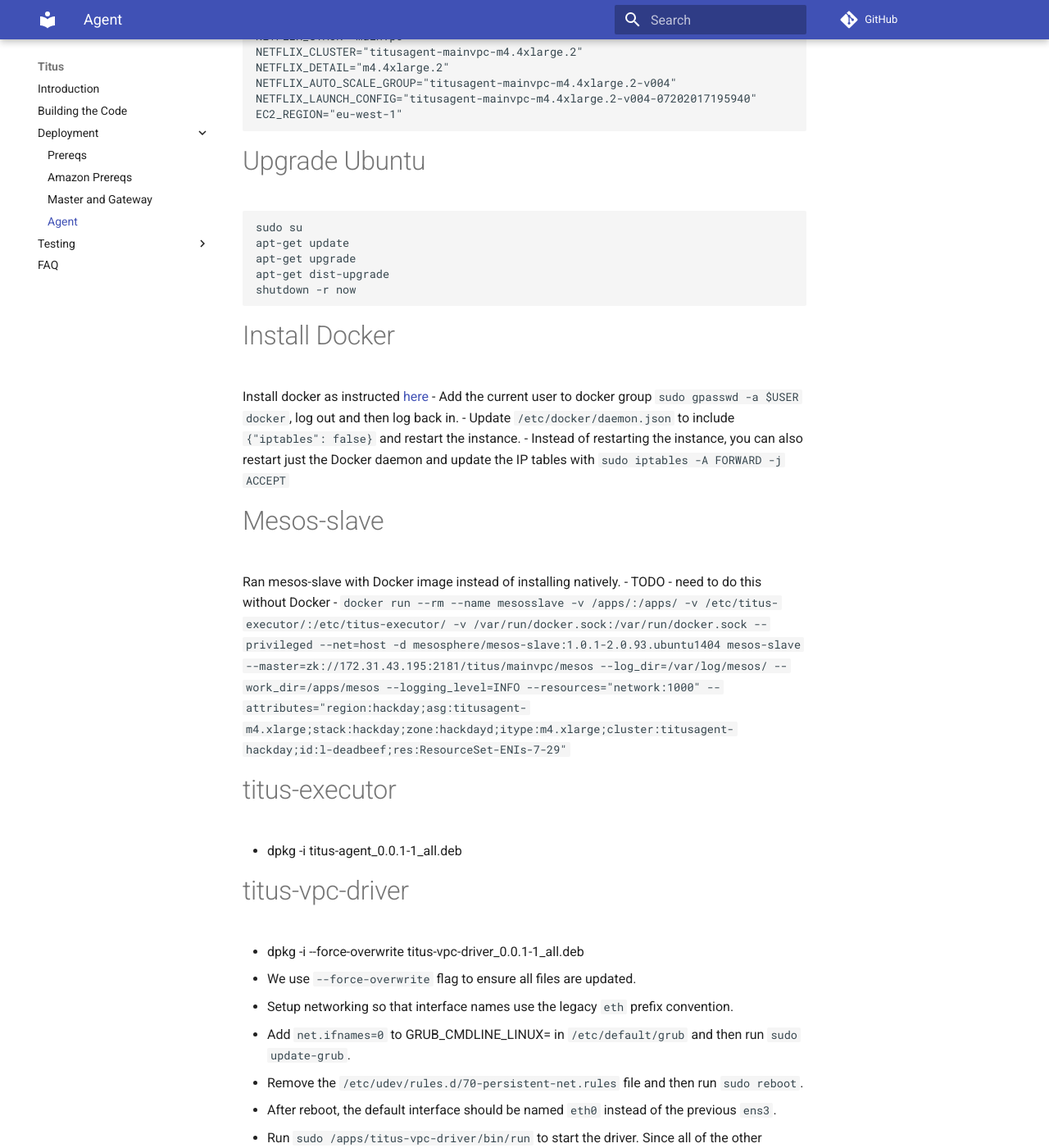
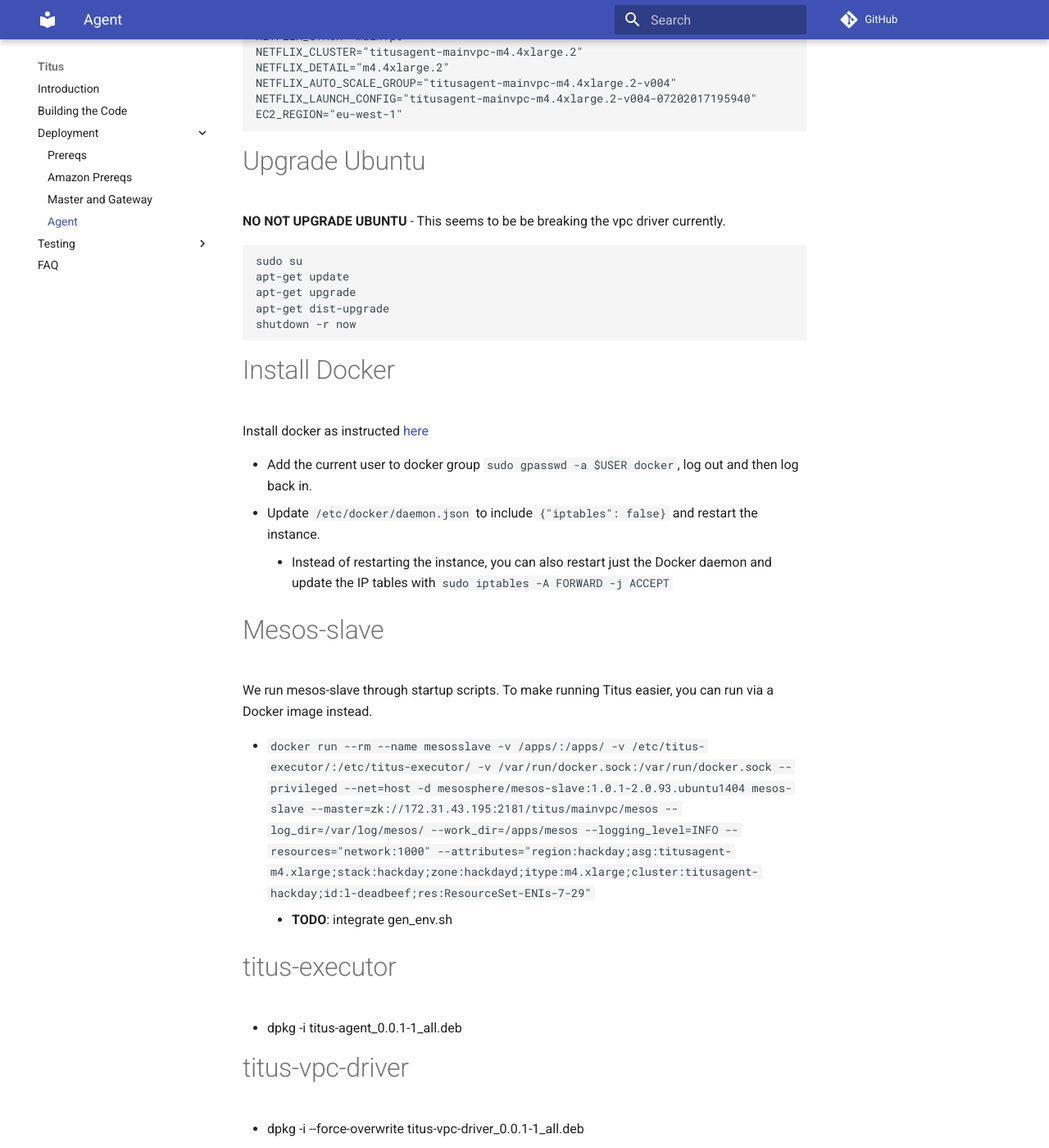
Before and after one commit to Netflix/titus, an MkDocs documentation site: the page built from docs/docs/install/agent.md, in a window 1280 px wide and 1400 px high, scrolled down 359 px. Shown: the whole window at 82% size. Built offline with MkDocs 1.6.1 and Material for MkDocs 9.7.7, drawn with Linux system fonts in a browser that asks for light colours; comment, search, counter and statistics services are not loaded; old or Windows-style settings are respelled for this version of MkDocs.

Commit message:
add warning on upgrade and fix bullets

````diff
--- a/docs/docs/install/agent.md
+++ b/docs/docs/install/agent.md
@@ -16,6 +16,7 @@
 ```
 
 # Upgrade Ubuntu
+**NO NOT UPGRADE UBUNTU** - This seems to be be breaking the vpc driver currently.
 ```
 sudo su
 apt-get update
@@ -26,28 +27,30 @@
 
 # Install Docker
 Install docker as instructed [here](https://docs.docker.com/engine/installation/linux/docker-ce/ubuntu/#install-using-the-repository)
-- Add the current user to docker group `sudo gpasswd -a $USER docker`, log out and then log back in.
-- Update `/etc/docker/daemon.json` to include `{"iptables": false}` and restart the instance.
-  - Instead of restarting the instance, you can also restart just the Docker daemon and update the IP tables with `sudo iptables -A FORWARD -j ACCEPT`
+
+* Add the current user to docker group `sudo gpasswd -a $USER docker`, log out and then log back in.
+* Update `/etc/docker/daemon.json` to include `{"iptables": false}` and restart the instance.
+    * Instead of restarting the instance, you can also restart just the Docker daemon and update the IP tables with `sudo iptables -A FORWARD -j ACCEPT`
 
 # Mesos-slave
-Ran mesos-slave with Docker image instead of installing natively.
-- TODO - need to do this without Docker
-- `docker run --rm --name mesosslave -v /apps/:/apps/ -v /etc/titus-executor/:/etc/titus-executor/ -v /var/run/docker.sock:/var/run/docker.sock --privileged --net=host -d mesosphere/mesos-slave:1.0.1-2.0.93.ubuntu1404 mesos-slave --master=zk://172.31.43.195:2181/titus/mainvpc/mesos --log_dir=/var/log/mesos/ --work_dir=/apps/mesos --logging_level=INFO --resources="network:1000" --attributes="region:hackday;asg:titusagent-m4.xlarge;stack:hackday;zone:hackdayd;itype:m4.xlarge;cluster:titusagent-hackday;id:l-deadbeef;res:ResourceSet-ENIs-7-29"`
+We run mesos-slave through startup scripts. To make running Titus easier, you can run via a Docker image instead.
+
+* `docker run --rm --name mesosslave -v /apps/:/apps/ -v /etc/titus-executor/:/etc/titus-executor/ -v /var/run/docker.sock:/var/run/docker.sock --privileged --net=host -d mesosphere/mesos-slave:1.0.1-2.0.93.ubuntu1404 mesos-slave --master=zk://172.31.43.195:2181/titus/mainvpc/mesos --log_dir=/var/log/mesos/ --work_dir=/apps/mesos --logging_level=INFO --resources="network:1000" --attributes="region:hackday;asg:titusagent-m4.xlarge;stack:hackday;zone:hackdayd;itype:m4.xlarge;cluster:titusagent-hackday;id:l-deadbeef;res:ResourceSet-ENIs-7-29"`
+    * **TODO**: integrate gen_env.sh
 
 # titus-executor
-- dpkg -i titus-agent_0.0.1-1_all.deb
+* dpkg -i titus-agent_0.0.1-1_all.deb
 
 # titus-vpc-driver
-- dpkg -i --force-overwrite titus-vpc-driver_0.0.1-1_all.deb
-  - We use `--force-overwrite` flag to ensure all files are updated.
-- Setup networking so that interface names use the legacy `eth` prefix convention.
-  - Add `net.ifnames=0` to GRUB_CMDLINE_LINUX= in `/etc/default/grub` and then run `sudo update-grub`.
-  - Remove the `/etc/udev/rules.d/70-persistent-net.rules` file and then run `sudo reboot`.
-  - After reboot, the default interface should be named `eth0` instead of the previous `ens3`.
-- Run `sudo /apps/titus-vpc-driver/bin/run` to start the driver. Since all of the other
-components are in the host network, it should be fine to run it from the host.
+* dpkg -i --force-overwrite titus-vpc-driver_0.0.1-1_all.deb
+    * We use `--force-overwrite` flag to ensure all files are updated.
+* Setup networking so that interface names use the legacy `eth` prefix convention.
+    * Add `net.ifnames=0` to GRUB_CMDLINE_LINUX= in `/etc/default/grub` and then run `sudo update-grub`.
+    * Remove the `/etc/udev/rules.d/70-persistent-net.rules` file and then run `sudo reboot`.
+    * After reboot, the default interface should be named `eth0` instead of the previous `ens3`.
+* Run `sudo /apps/titus-vpc-driver/bin/run` to start the driver. Since all of the other
+  components are in the host network, it should be fine to run it from the host.
 
 # titus-metadata-service
-- dpkg -i titus-metadata-service_0.0.1-1_all.deb
-- Run `sudo /apps/titus-metadata-service/bin/run` to start the proxy
+* dpkg -i titus-metadata-service_0.0.1-1_all.deb
+* Run `sudo /apps/titus-metadata-service/bin/run` to start the proxy
````
